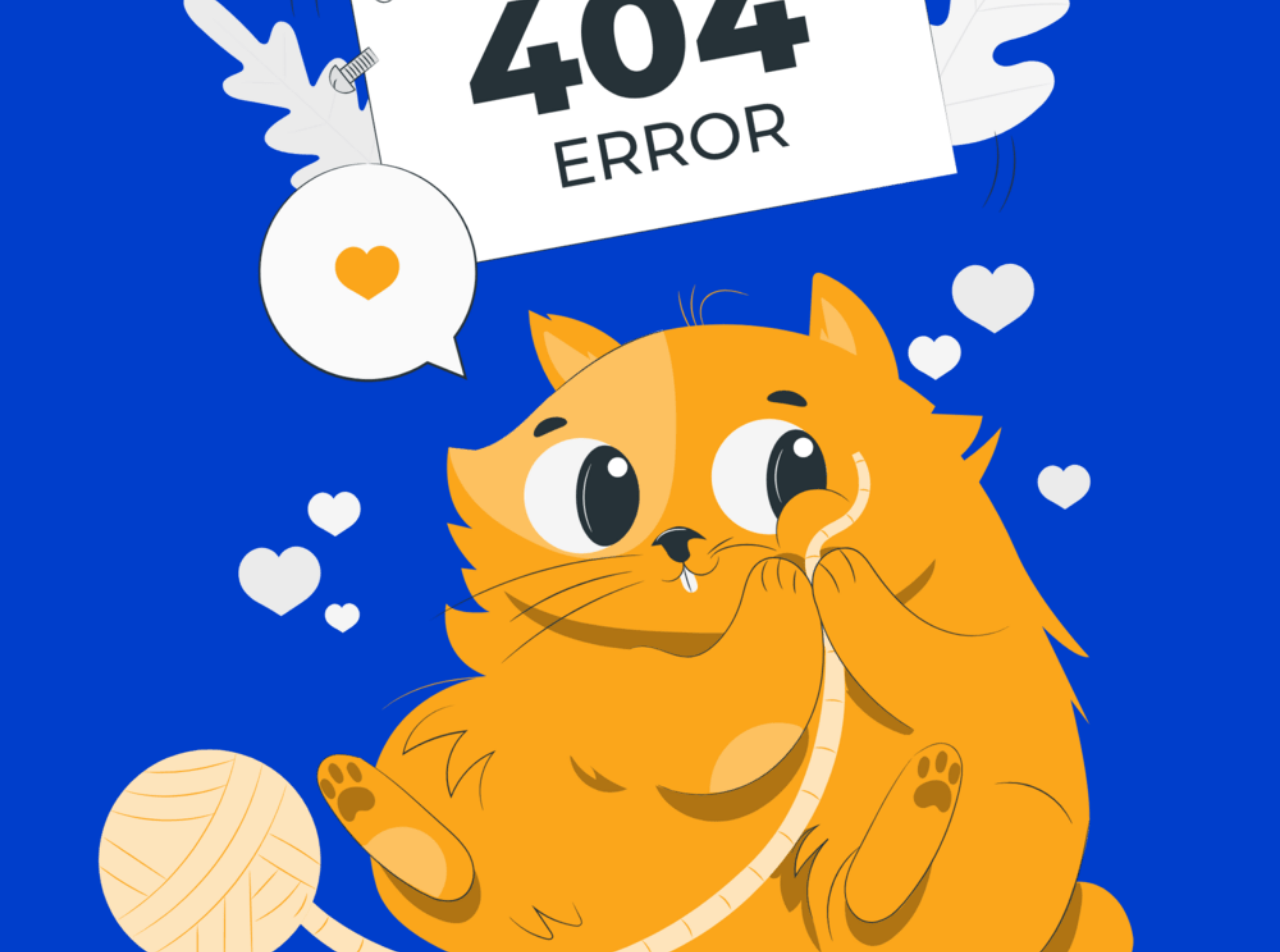
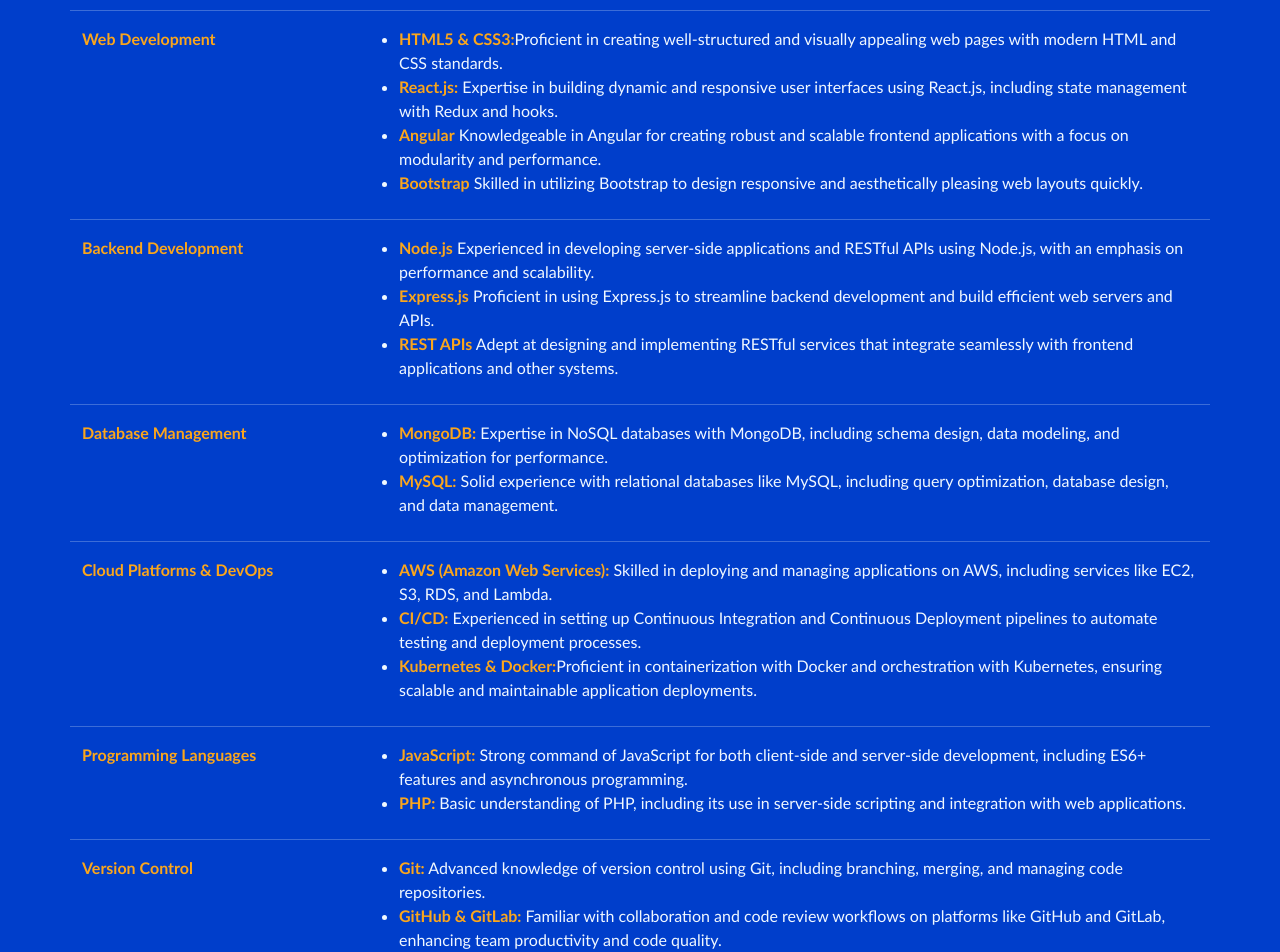
Before and after one commit to SivakumarShankar/test, a React (Create React App) app: page /skills in a window 1280 px wide. Shown: the part 220-1172 px from the top of the page. Built offline with nearby package versions, Linux system fonts and the light colour scheme.

Commit message:
Skills Added

```diff
--- a/package.json
+++ b/package.json
@@ -21,6 +21,7 @@
     "react": "^18.3.1",
     "react-bootstrap": "^2.10.4",
     "react-bootstrap-validation": "^0.1.11",
+    "react-countup": "^6.5.3",
     "react-dom": "^18.3.1",
     "react-hook-form": "^7.52.1",
     "react-icons": "^5.2.1",
--- a/src/index.js
+++ b/src/index.js
@@ -8,7 +8,9 @@
 import Contact from "./pages/contact";
 import NoPage from "./pages/error";
 import Footer from "./pages/footer";
-import Github from "./pages/github"
+import Github from "./pages/github";
+import Skills from "./pages/skills";
+import Project from "./pages/project";
 
 export default function App() {
   return (
@@ -18,8 +20,9 @@
           <Route index element={<Home />} />
           <Route path="contact" element={<Contact />} />
           <Route path="footer" element={<Footer />} />
-
           <Route path="github" element={<Github />} />
+          <Route path="skills" element={<Skills />} />
+          <Route path="project" element={<Project />} />
           <Route path="*" element={<NoPage />} />
         </Route>
       </Routes>
--- a/src/pages/animation.css
+++ b/src/pages/animation.css
@@ -32,5 +32,5 @@
   .card-container:hover {
 
   transform: rotate(360deg);
-  transition: width 1s, height 1s, transform 1s;
+  transition: width 0.1s, height 0.1s, transform 0.1s;
   }
--- a/src/pages/github.js
+++ b/src/pages/github.js
@@ -28,7 +28,7 @@
     }, );
 
     return (
-        <div class="">
+        <div class="container-fluid">
         <div style={styles.container}>
             <h2 style={styles.heading}>GitHub Commits</h2>
             {/* {error && <p style={styles.error}>{error}</p>} */}
--- a/src/pages/home.js
+++ b/src/pages/home.js
@@ -7,6 +7,7 @@
 import Footer from "./footer";
 import AnimatedCard from "./animatedcard";
 import "../pages/animation.css";
+import CountUp from "react-countup";
 
 const Home = () => {
   return (
@@ -34,28 +35,40 @@
       <div class="row1 col-md-3">
         <div class="container my-4 p-0">
           <div class="row container-fluid px-0 my-3 ">
-            <div class="col d-flex justify-content-center">
+            <div class="col d-flex justify-content-center fw-bold">
               <Link
                 to="/files/SivakumarShankarResume.pdf"
-                class="circleBase type3"
+                class="circleBase type3 text-blue"
                 target="_blank"
-                style={{ textDecoration: "none", color: "black" }}
+                style={{ textDecoration: "none"}}
                 download
               >
                 Resume
               </Link>
             </div>
-            <div class="col d-flex justify-content-center">
-              <div class="circleBase type3">My Skills</div>
+            <div class="col d-flex justify-content-center fw-bold">
+              <Link
+                to="/skills"
+                class="circleBase type3 text-yellow"
+                style={{ textDecoration: "none"}}
+              >
+                Skills
+              </Link>
             </div>
-            <div class="col d-flex justify-content-center">
-              <div class="circleBase type3">Project</div>
+            <div class="col d-flex justify-content-center fw-bold">
+              <Link
+                to="/project"
+                class="circleBase type3 text-blue"
+                style={{ textDecoration: "none"}}
+              >
+                Project
+              </Link>
             </div>
-            <div class="col d-flex justify-content-center">
+            <div class="col d-flex justify-content-center fw-bold">
               <Link
                 to="/contact"
-                class="circleBase type3"
-                style={{ textDecoration: "none", color: "black" }}
+                class="circleBase type3 text-yellow"
+                style={{ textDecoration: "none"}}
               >
                 Contact
               </Link>
@@ -70,19 +83,22 @@
               <AnimatedCard>
                 <div className="card-container">
                   <h1 class="card-title fw-bolder text-yellow">01</h1>
-                  <h3 className="text-blue">Innovative</h3>
+                  <h4 className="text-blue">Innovative</h4>
                   <p class="card-text">
                     With a knack for developing innovative full-stack web
                     applications, I leverage technologies like React.js and
                     Node.js to create efficient, scalable solutions that enhance
                     user experience and performance.
                   </p>
-                  <a
-                    href="https://google.com"
-                    class="btn btn-custom text-capitalize"
+
+                  <li class="btn btn-custom text-capitalize">
+                    <Link
+                      to="/skills"
+                      style={{ textDecoration: "none", color: "white" }}
                     >
                       MORE
-                  </a>
+                    </Link>
+                  </li>
                 </div>
               </AnimatedCard>
             </div>
@@ -90,19 +106,21 @@
               <AnimatedCard>
                 <div className="card-container">
                   <h1 class="card-title fw-bolder text-yellow">02</h1>
-                  <h3 className="text-blue">Collaborative</h3>
+                  <h4 className="text-blue">Collaborative</h4>
                   <p class="card-text">
                     Experienced in working with cross-functional teams, I excel
                     in collaborative environments, ensuring seamless
                     communication and effective project delivery, as
                     demonstrated in my roles as a developer.
                   </p>
-                  <a
-                    href="https://google.com"
-                    class="btn btn-custom text-capitalize"
+                  <li class="btn btn-custom text-capitalize">
+                    <Link
+                      to="/skills"
+                      style={{ textDecoration: "none", color: "white" }}
                     >
                       MORE
-                  </a>
+                    </Link>
+                  </li>
                 </div>
               </AnimatedCard>
             </div>
@@ -110,19 +128,21 @@
               <AnimatedCard>
                 <div className="card-container">
                   <h1 class="card-title fw-bolder text-yellow">03</h1>
-                  <h3 className="text-blue">Adaptive</h3>
+                  <h4 className="text-blue">Adaptive</h4>
                   <p class="card-text">
                     Thriving in dynamic startup settings, I quickly adapt to new
                     challenges, driving rapid development cycles and delivering
                     impactful solutions, particularly in cloud-based (Amazon Web
                     Services) and automation projects.
                   </p>
-                  <a
-                    href="https://google.com"
-                    class="btn btn-custom text-capitalize"
+                  <li class="btn btn-custom text-capitalize">
+                    <Link
+                      to="/skills"
+                      style={{ textDecoration: "none", color: "white" }}
                     >
                       MORE
-                  </a>
+                    </Link>
+                  </li>
                 </div>
               </AnimatedCard>
             </div>
@@ -130,19 +150,21 @@
               <AnimatedCard>
                 <div className="card-container">
                   <h1 class="card-title fw-bolder text-yellow">04</h1>
-                  <h3 className="text-blue">Detail-Oriented</h3>
+                  <h4 class="text-blue">Detail-Oriented</h4>
                   <p class="card-text">
                     My meticulous attention to detail ensures high-quality code
                     and robust system performance. I consistently implement best
                     practices and conduct thorough code reviews to maintain and
                     improve development standards.
                   </p>
-                  <a
-                    href="https://google.com"
-                    class="btn btn-custom text-capitalize"
+                  <li class="btn btn-custom text-capitalize">
+                    <Link
+                      to="/skills"
+                      style={{ textDecoration: "none", color: "white" }}
                     >
                       MORE
-                  </a>
+                    </Link>
+                  </li>
                 </div>
               </AnimatedCard>
             </div>
@@ -150,9 +172,78 @@
         </div>
       </div>
 
+      {/* End of Card */}
+
+
+
+
+
+
+
+      <div class="container-fluid pt-5 pb-5">
+        <div class="container d-flex">
+        <div class="left-column">
+            <h5>NAME</h5>
+            <p class="fw-bold">Sivakumar</p>
+            <h5>BIRTHDAY</h5>
+            <p class="fw-bold">11.03.1997</p>
+            <h5>ROLE</h5>
+            <p class="fw-bold">Software Developer</p>
+            <h5>EMAIL</h5>
+            <p class="fw-bold">sibisiva17@gmail.com</p>
+            <h5>PHONE</h5>
+            <p class="fw-bold">(+44) 7424 972701</p>
+            <h5>WEBSITE</h5>
+            <p class="fw-bold">sivakumarshankarkumar.com</p>
+            <h5>LOCATION</h5>
+            <p class="fw-bold">London, UK</p>
+            <h5>INTEREST</h5>
+            <p class="fw-bold">Movies, Games</p>
+            <h5>SOCIAL</h5>
+            <p class="fw-bold">fb,twiter,linkedin</p>
+        </div>
+        <div class="right-column text-dark">
+            <div class="box">
+                <p>Box 1</p>
+                <div class="box-text"><CountUp end={100} duration={10}></CountUp></div>
+            </div>
+            <div class="box">
+                <p>Box 2</p>
+                <div class="box-text">Text below Box 2</div>
+            </div>
+            <div class="box">
+                <p>Box 3</p>
+                <div class="box-text">Text below Box 3</div>
+            </div>
+            <div class="box">
+                <p>Box 4</p>
+                <div class="box-text">Text below Box 4</div>
+            </div>
+        </div>
+        </div>
+
+    </div>
+
+
+
+
+
+
+
+
+
+
+
+
+
+
+
+
       <Footer />
     </div>
   );
 };
 
+
+
 export default Home;
--- a/src/pages/layout.js
+++ b/src/pages/layout.js
@@ -10,7 +10,7 @@
     <>
       <nav class="navbar header fixed-top">
         <div class="container-fluid">
-          <Link to="/" class="navbar-brand">Sivakumar Profile</Link>
+          <Link to="/" class="navbar-brand fw-bolder">Sivakumar Profile</Link>
           <button
             class="navbar-toggler"
             type="button"
@@ -39,13 +39,16 @@
             </div>
             <div class="offcanvas-body">
               <li class="navbar-nav mr-auto nav-item nav-link">
-                <Link to="/">Home</Link>
+                <Link to="/" style={{ textDecoration: "none", color: "black" }}>Home</Link>
               </li>
               <li class="navbar-nav mr-auto nav-item nav-link">
-                <Link to="/contact">Contact</Link>
+                <Link to="/skills" style={{ textDecoration: "none", color: "black" }}>Skills</Link>
               </li>
               <li class="navbar-nav mr-auto nav-item nav-link">
-                <Link to="/github">Github</Link>
+                <Link to="/github" style={{ textDecoration: "none", color: "black" }}>Website Info</Link>
+                </li>
+              <li class="navbar-nav mr-auto nav-item nav-link">
+                <Link to="/contact" style={{ textDecoration: "none", color: "black" }}>Contact</Link>
               </li>
             </div>
           </div>
--- /dev/null
+++ b/src/pages/project.js
@@ -0,0 +1,8 @@
+import React from 'react'
+
+export const Project = () => {
+  return (
+    <div>project</div>
+  )
+}
+export default Project;
--- /dev/null
+++ b/src/pages/skills.js
@@ -0,0 +1,159 @@
+import React from "react";
+import Footer from "./footer";
+import {} from "../pages/styles.css";
+
+const Skills = () => {
+  return (
+    <div class="container-fluid body pt-5">
+      <div class="container pt-5">
+        <dl class="row">
+          <h2>Skills</h2>
+          <p>
+            As a Full-Stack Developer with a strong focus on both frontend and
+            backend technologies, I bring a diverse set of skills to every
+            project. My technical expertise spans across various domains,
+            ensuring that I can deliver comprehensive and effective solutions.
+            Here’s a closer look at the skills that define my professional
+            toolkit:
+          </p>
+          <hr></hr>
+          <dt class="col-sm-3 text-yellow fw-bolder">Web Development</dt>
+          <dd class="col-sm-9">
+            <ul>
+              <li>
+                <span class="text-yellow fw-bolder">HTML5 & CSS3:</span>
+                Proficient in creating well-structured and visually appealing
+                web pages with modern HTML and CSS standards.
+              </li>
+              <li>
+                <span class="text-yellow fw-bolder">React.js:</span> Expertise
+                in building dynamic and responsive user interfaces using
+                React.js, including state management with Redux and hooks.
+              </li>
+              <li>
+                <span class="text-yellow fw-bolder">Angular</span> Knowledgeable
+                in Angular for creating robust and scalable frontend
+                applications with a focus on modularity and performance.
+              </li>
+              <li>
+                <span class="text-yellow fw-bolder">Bootstrap</span> Skilled in
+                utilizing Bootstrap to design responsive and aesthetically
+                pleasing web layouts quickly.
+              </li>
+            </ul>
+          </dd>
+
+          <hr></hr>
+
+          <dt class="col-sm-3 text-yellow fw-bolder">Backend Development</dt>
+          <dd class="col-sm-9">
+            <ul>
+              <li>
+                <span class="text-yellow fw-bolder">Node.js</span> Experienced
+                in developing server-side applications and RESTful APIs using
+                Node.js, with an emphasis on performance and scalability.
+              </li>
+              <li>
+                <span class="text-yellow fw-bolder">Express.js</span> Proficient
+                in using Express.js to streamline backend development and build
+                efficient web servers and APIs.
+              </li>
+              <li>
+                <span class="text-yellow fw-bolder">REST APIs</span> Adept at
+                designing and implementing RESTful services that integrate
+                seamlessly with frontend applications and other systems.
+              </li>
+            </ul>
+          </dd>
+
+          <hr></hr>
+
+          <dt class="col-sm-3 text-yellow fw-bolder">Database Management</dt>
+          <dd class="col-sm-9">
+            <ul>
+              <li>
+                <span class="text-yellow fw-bolder">MongoDB:</span> Expertise in
+                NoSQL databases with MongoDB, including schema design, data
+                modeling, and optimization for performance.
+              </li>
+              <li>
+                <span class="text-yellow fw-bolder">MySQL:</span> Solid
+                experience with relational databases like MySQL, including query
+                optimization, database design, and data management.
+              </li>
+            </ul>
+          </dd>
+
+          <hr></hr>
+
+          <dt class="col-sm-3 text-yellow fw-bolder">
+            Cloud Platforms & DevOps
+          </dt>
+          <dd class="col-sm-9">
+            <ul>
+              <li>
+                <span class="text-yellow fw-bolder">
+                  AWS (Amazon Web Services):
+                </span>{" "}
+                Skilled in deploying and managing applications on AWS, including
+                services like EC2, S3, RDS, and Lambda.
+              </li>
+              <li>
+                <span class="text-yellow fw-bolder">CI/CD:</span> Experienced in
+                setting up Continuous Integration and Continuous Deployment
+                pipelines to automate testing and deployment processes.
+              </li>
+              <li>
+                <span class="text-yellow fw-bolder">Kubernetes & Docker:</span>
+                Proficient in containerization with Docker and orchestration
+                with Kubernetes, ensuring scalable and maintainable application
+                deployments.
+              </li>
+            </ul>
+          </dd>
+
+          <hr></hr>
+
+          <dt class="col-sm-3 text-yellow fw-bolder">Programming Languages</dt>
+          <dd class="col-sm-9">
+            <ul>
+              <li>
+                <span class="text-yellow fw-bolder">JavaScript:</span> Strong
+                command of JavaScript for both client-side and server-side
+                development, including ES6+ features and asynchronous
+                programming.
+              </li>
+              <li>
+                <span class="text-yellow fw-bolder">PHP:</span> Basic
+                understanding of PHP, including its use in server-side scripting
+                and integration with web applications.
+              </li>
+            </ul>
+          </dd>
+
+          <hr></hr>
+
+          <dt class="col-sm-3 text-yellow fw-bolder">Version Control</dt>
+          <dd class="col-sm-9">
+            <ul>
+              <li>
+                <span class="text-yellow fw-bolder">Git:</span> Advanced
+                knowledge of version control using Git, including branching,
+                merging, and managing code repositories.
+              </li>
+              <li>
+                <span class="text-yellow fw-bolder">GitHub & GitLab:</span>{" "}
+                Familiar with collaboration and code review workflows on
+                platforms like GitHub and GitLab, enhancing team productivity
+                and code quality.
+              </li>
+            </ul>
+          </dd>
+        </dl>
+      </div>
+      <Footer />
+    </div>
+  );
+};
+
+export default Skills;
--- a/src/pages/styles.css
+++ b/src/pages/styles.css
@@ -15,6 +15,9 @@
     color: #003ecb;
 }
 
+.colour {
+    background: linear-gradient(to top, #fba61b 50%, #003ecb 50%);
+  }
 
 html, body {
     margin: 0;
@@ -203,3 +206,27 @@
         font-size: 50px;
     }
 }
+
+.left-column {
+    flex: 0 0 25%;
+    padding: 20px;
+    background: #fba61b;
+    border-radius: 20px;
+    margin-right: 20px;
+}
+
+.right-column {
+    flex: 1;
+    display: flex;
+    flex-wrap: wrap;
+    gap: 20px;
+}
+
+.box {
+    flex: 1 1 calc(50% - 20px); /* 2 boxes per row with spacing */
+    background: #ffffff;
+    padding: 20px;
+    border-radius: 20px;
+    box-sizing: border-box;
+    text-align: center;
+}
```
Also changed, not shown: 2 other files (tests, documents, lock files or other folders). Lines whose indentation alone changed are shown as unchanged.
